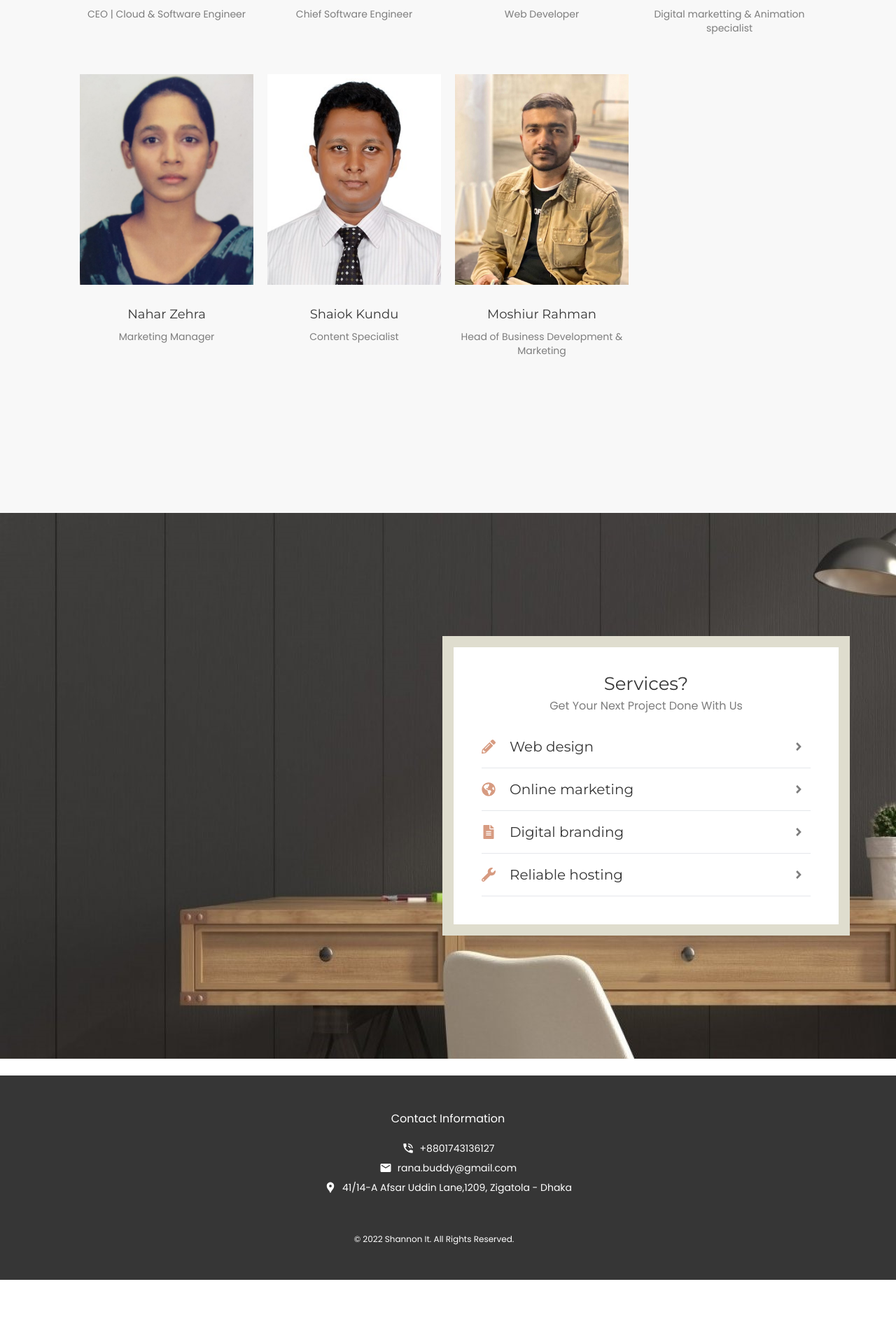
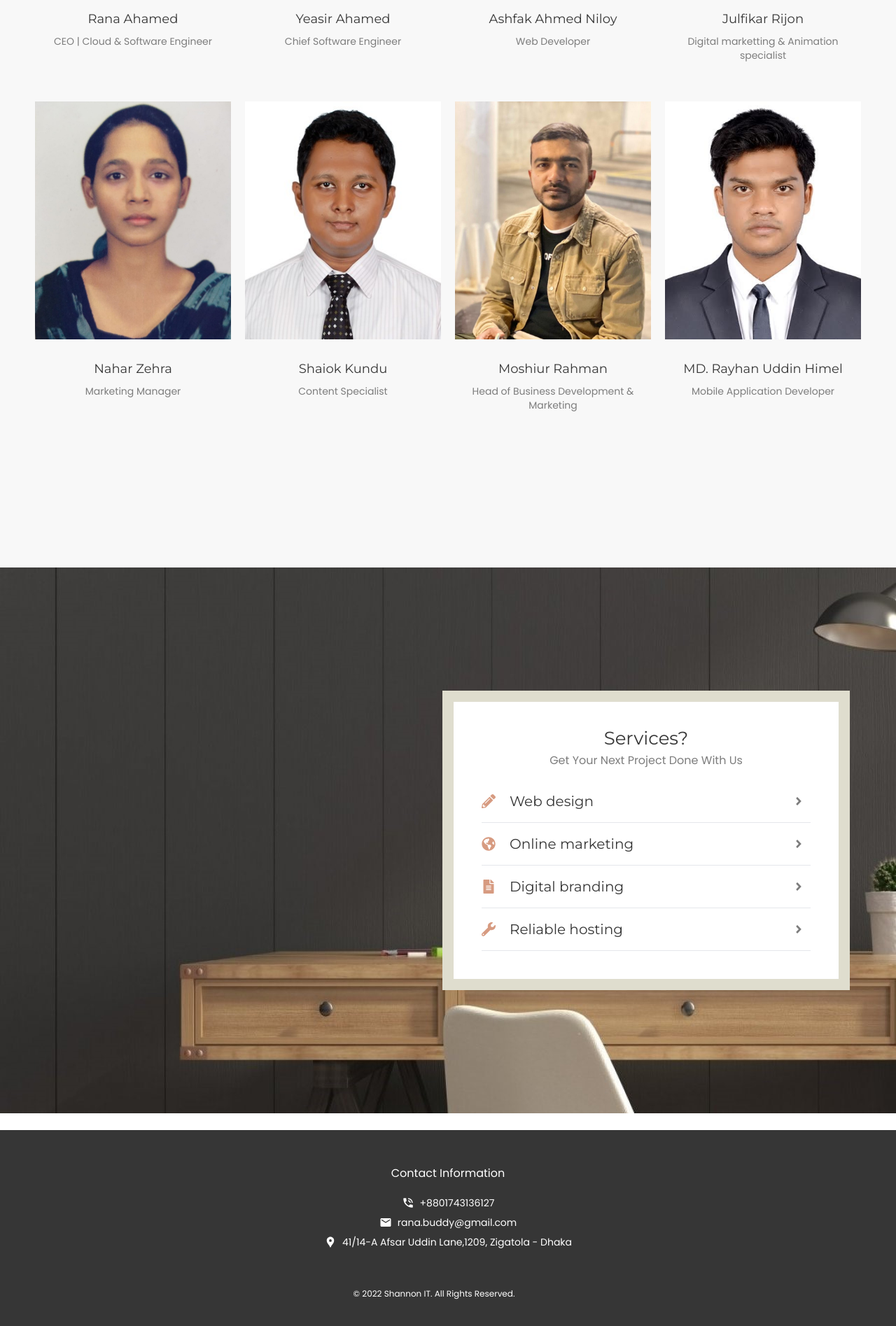
Before and after one commit to ashfakniloy/shannonit, a Next.js app: page /about in a window 1280 px wide. Shown: the part 2556-4451 px from the top of the page at 70% size. Before the commit the page ends 4385 px from the top, so only its background shows below. Built offline with nearby package versions, Linux system fonts and the light colour scheme.

Commit message:
added staff and post request

```diff
--- a/components/ContactInfo.js
+++ b/components/ContactInfo.js
@@ -1,10 +1,9 @@
 import * as Yup from "yup";
-import { useFormik, Formik, Form } from "formik";
+import { Formik, Form } from "formik";
 import { MdPhoneInTalk, MdEmail, MdLocationPin } from "react-icons/md";
 import { ToastContainer, toast } from "react-toastify";
 import "react-toastify/dist/ReactToastify.css";
 import TextField from "./TextField";
-// import Image from "next/image";
 
 const API_URL = "https://boolalgback.herokuapp.com/saveinfo";
 
@@ -23,15 +22,20 @@ function ContactInfo() {
     message: Yup.string().required("Message is required"),
   });
 
-  const handleSubmit = async (values) => {
+  const handleSubmit = async (values, formik) => {
+    const { name, email, number, message } = values;
+
     const res = await fetch(`${API_URL}`, {
       method: "POST",
-      body: JSON.stringify(values),
+      body: JSON.stringify({ name, email, number, message }),
     });
 
     if (res.ok) {
       toast.success("Submitted Successfully!");
+      console.log(res);
+      formik.resetForm();
     } else {
+      console.log("status", res.status);
       toast.error("Something went wrong!");
     }
   };
@@ -52,19 +56,16 @@ function ContactInfo() {
             <div className="flex flex-col gap-7 lg:gap-10 mt-7 lg:mt-10  text-custom-gray3">
               <div className="flex items-center gap-5 ">
                 <MdPhoneInTalk className="text-4xl fill-custom-orange" />
-
                 <a href="https://api.whatsapp.com/send?phone=+8801743136127">
                   +8801743136127
                 </a>
               </div>
               <div className="flex items-center gap-5 ">
                 <MdEmail className="text-4xl fill-custom-orange" />
-
                 <a href="mailto:rana.buddy@gmail.com">rana.buddy@gmail.com</a>
               </div>
               <div className="flex items-center gap-5 ">
                 <MdLocationPin className="text-4xl fill-custom-orange" />
-
                 <p>41/14-A Afsar Uddin Lane,1209, Zigatola - Dhaka</p>
               </div>
             </div>
@@ -79,11 +80,7 @@ function ContactInfo() {
             <Formik
               initialValues={initialvalues}
               validationSchema={validate}
-              onSubmit={(values, { resetForm }) => {
-                console.log("Submitted values", values);
-                handleSubmit(values);
-                resetForm();
-              }}
+              onSubmit={handleSubmit}
             >
               {(formik) => (
                 <Form>
--- a/components/Footer.js
+++ b/components/Footer.js
@@ -22,7 +22,7 @@ function Footer() {
         </div>
       </div>
       <p className="mt-14 text-xs text-white text-center pr-10">
-        &copy; 2022 Shannon It. All Rights Reserved.
+        &copy; 2022 Shannon IT. All Rights Reserved.
       </p>
     </div>
   );
--- a/components/Staff.js
+++ b/components/Staff.js
@@ -2,7 +2,7 @@ import Image from "next/image";
 import { staffs } from "../data/staffs";
 
 function Staff() {
-  const team = staffs.slice(0, 7);
+  const team = staffs.slice(0, 8);
 
   return (
     <div className="bg-custom-gray4">
@@ -15,7 +15,7 @@ function Staff() {
           </p>
         </div>
 
-        <div className="mt-10 lg:px-16 lg:mt-20 grid lg:grid-cols-4 gap-6 lg:gap-x-5 lg:gap-y-6">
+        <div className="mt-10 lg:mt-20 grid lg:grid-cols-4 gap-6 lg:gap-x-5 lg:gap-y-6">
           {team.map((staff) => (
             <div
               key={staff.id}
--- a/data/staffs.js
+++ b/data/staffs.js
@@ -41,4 +41,10 @@ export const staffs = [
     position: "Head of Business Development & Marketing",
     img: "/images/staffs/moshiur.jpg",
   },
+  {
+    id: 8,
+    name: "MD. Rayhan Uddin Himel",
+    position: "Mobile Application Developer",
+    img: "/images/staffs/himel.jpg",
+  },
 ];
--- a/pages/our-team.js
+++ b/pages/our-team.js
@@ -10,7 +10,7 @@ function OurTeamPage() {
   return (
     <Layout title={title} heading={heading} text={text}>
       <div className="bg-custom-gray4">
-        <div className="lg:container px-16 py-16 lg:py-[190px] ">
+        <div className="lg:container py-16 lg:py-[190px] ">
           <div className="grid lg:grid-cols-4 gap-6 lg:gap-x-5 lg:gap-y-6">
             {staffs.map((staff) => (
               <div
```
Also changed, not shown: public/images/staffs/himel.jpg (added).
